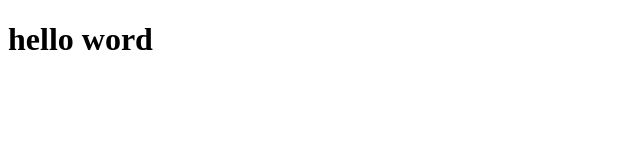
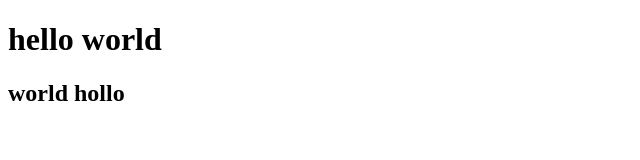
Before and after one commit to Roeruria/git-lesson, a plain HTML site: page page2.html in a window 1280 px wide. Shown: the whole page, without its empty margins (0-640 px from the left). Drawn offline with Linux system fonts and the light colour scheme.

Commit message:
p2+hello world

```diff
--- a/page2.html
+++ b/page2.html
@@ -8,7 +8,8 @@
 </head>
 
 <body>
-    <h1>hello word</h1>
+    <h1>hello world</h1>
+    <h2>world hollo</h2>
 </body>
 
 </html>
```
